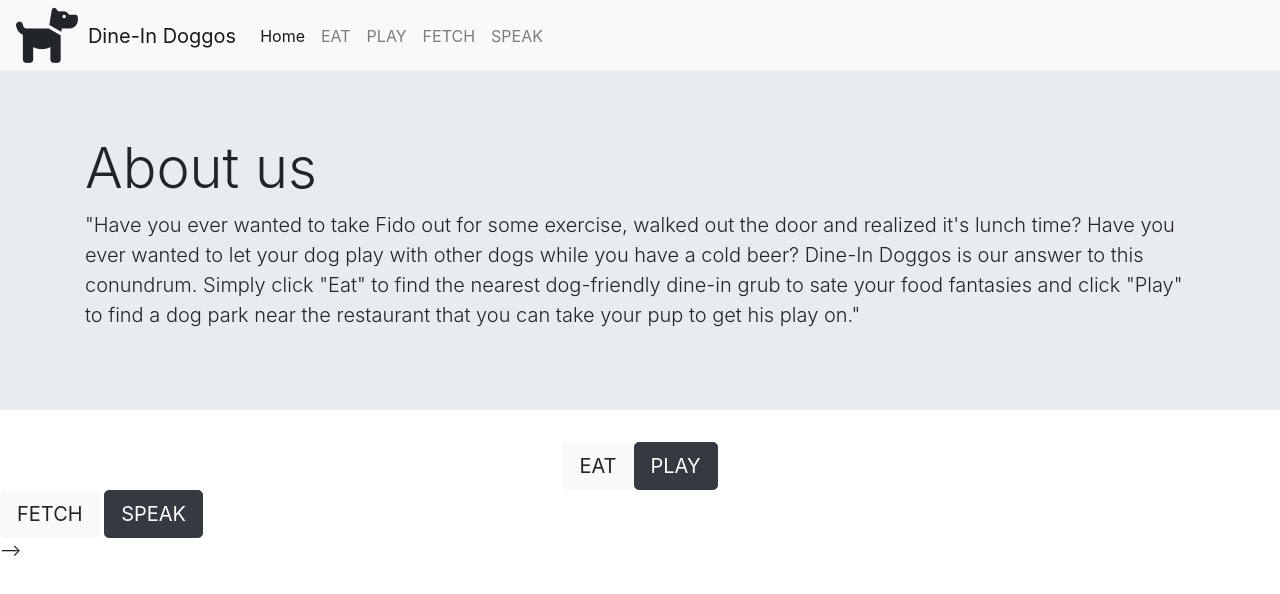
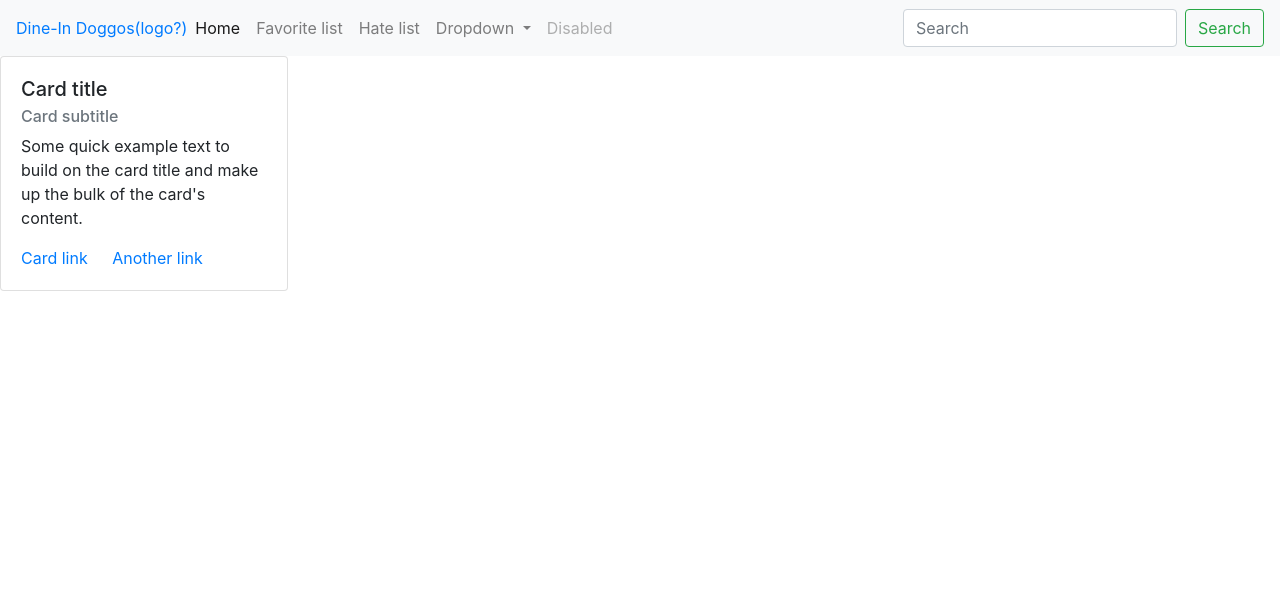
Before and after one commit to plooney81/front-end-project, a plain HTML site: page index.html in a window 1280 px wide. Drawn offline with nearby package versions, Linux system fonts and the light colour scheme.

```diff
--- a/index.html
+++ b/index.html
@@ -1,3 +1,4 @@
+<!DOCTYPE html>
 <html lang="en">
   <head>
     <meta charset="UTF-8" />
@@ -8,112 +9,89 @@
       integrity="sha384-ggOyR0iXCbMQv3Xipma34MD+dH/1fQ784/j6cY/iJTQUOhcWr7x9JvoRxT2MZw1T"
       crossorigin="anonymous"
     />
-    <link rel="stylesheet" href="style.css" />
-    <script
-      src="https://kit.fontawesome.com/0af1d80857.js"
-      crossorigin="anonymous"
-    ></script>
-    <title>With Your Pups!</title>
-    <link rel="shortcut icon" href="" type="image/x-icon">
+    <title>Dine-In Doggos</title>
+  </head>
+  <body>
     <nav class="navbar navbar-expand-lg navbar-light bg-light">
-      <i class="fas fa-dog" style="font-size: 55px"></i>
-      <a class="navbar-brand" href="index.html">Dine-In Doggos</a>
+      <a class="brand-logo" href="#">Dine-In Doggos(logo?)</a>
       <button
         class="navbar-toggler"
         type="button"
         data-toggle="collapse"
-        data-target="#navbarNav"
-        aria-controls="navbarNav"
+        data-target="#navbarSupportedContent"
+        aria-controls="navbarSupportedContent"
         aria-expanded="false"
         aria-label="Toggle navigation"
       >
         <span class="navbar-toggler-icon"></span>
       </button>
-      <div class="collapse navbar-collapse" id="navbarNav">
-        <ul class="navbar-nav">
+
+      <div class="collapse navbar-collapse" id="navbarSupportedContent">
+        <ul class="navbar-nav mr-auto">
           <li class="nav-item active">
-            <a class="nav-link" href="index.html"
+            <a class="nav-link" href="#"
               >Home <span class="sr-only">(current)</span></a
             >
           </li>
           <li class="nav-item">
-            <a class="nav-link" href="eat.html">EAT</a>
+            <a class="nav-link" href="#">Favorite list</a>
           </li>
           <li class="nav-item">
-            <a class="nav-link" href="play.html">PLAY</a>
+            <a class="nav-link" href="#">Hate list</a>
+          </li>
+          <li class="nav-item dropdown">
+            <a
+              class="nav-link dropdown-toggle"
+              href="#"
+              id="navbarDropdown"
+              role="button"
+              data-toggle="dropdown"
+              aria-haspopup="true"
+              aria-expanded="false"
+            >
+              Dropdown
+            </a>
+            <div class="dropdown-menu" aria-labelledby="navbarDropdown">
+              <a class="dropdown-item" href="#">Action</a>
+              <a class="dropdown-item" href="#">Another action</a>
+              <div class="dropdown-divider"></div>
+              <a class="dropdown-item" href="#">Something else here</a>
+            </div>
           </li>
           <li class="nav-item">
-            <a class="nav-link" href="faves.html">FETCH</a>
-          </li>
-          <li class="nav-item">
-            <a class="nav-link" href="about-us.html">SPEAK</a>
+            <a
+              class="nav-link disabled"
+              href="#"
+              tabindex="-1"
+              aria-disabled="true"
+              >Disabled</a
+            >
           </li>
         </ul>
+        <form class="form-inline my-2 my-lg-0">
+          <input
+            class="form-control mr-sm-2"
+            type="search"
+            placeholder="Search"
+            aria-label="Search"
+          />
+          <button class="btn btn-outline-success my-2 my-sm-0" type="submit">
+            Search
+          </button>
+        </form>
       </div>
     </nav>
-  </head>
-  <body>
-    <div class="jumbotron jumbotron-fluid">
-      <div class="container">
-        <h1 class="display-4">About us</h1>
-        <p class="lead">
-          "Have you ever wanted to take Fido out for some exercise, walked out
-          the door and realized it's lunch time? Have you ever wanted to let
-          your dog play with other dogs while you have a cold beer? Dine-In
-          Doggos is our answer to this conundrum. Simply click "Eat" to find the
-          nearest dog-friendly dine-in grub to sate your food fantasies and
-          click "Play" to find a dog park near the restaurant that you can take
-          your pup to get his play on."
+    <div class="card" style="width: 18rem">
+      <div class="card-body">
+        <h5 class="card-title">Card title</h5>
+        <h6 class="card-subtitle mb-2 text-muted">Card subtitle</h6>
+        <p class="card-text">
+          Some quick example text to build on the card title and make up the
+          bulk of the card's content.
         </p>
+        <a href="#" class="card-link">Card link</a>
+        <a href="#" class="card-link">Another link</a>
       </div>
     </div>
-
-    <div id="map">
-
-    </div>
-    <div class="button">
-      <a type="button" class="btn btn-light btn-lg" href="eat.html"> EAT </a>
-      <a type="button" class="btn btn-dark btn-lg" href="play.html"> PLAY </a>
-    </div>
-    <footer></footer>
-    <!-- <script
-    src="https://code.jquery.com/jquery-3.3.1.slim.min.js"
-    integrity="sha384-q8i/X+965DzO0rT7abK41JStQIAqVgRVzpbzo5smXKp4YfRvH+8abtTE1Pi6jizo"
-    crossorigin="anonymous"
-    ></script>
-    <script
-    src="https://cdnjs.cloudflare.com/ajax/libs/popper.js/1.14.3/umd/popper.min.js"
-    integrity="sha384-ZMP7rVo3mIykV+2+9J3UJ46jBk0WLaUAdn689aCwoqbBJiSnjAK/l8WvCWPIPm49"
-    crossorigin="anonymous"
-    ></script>
-    <script
-    src="https://stackpath.bootstrapcdn.com/bootstrap/4.1.3/js/bootstrap.min.js"
-    integrity="sha384-ChfqqxuZUCnJSK3+MXmPNIyE6ZbWh2IMqE241rYiqJxyMiZ6OW/JmZQ5stwEULTy"
-    crossorigin="anonymous"
-    ></script>
-
-    <script src="https://apis.google.com/js/api.js" type="text/javascript"></script>
-    <script type="text/javascript">
-      gapi.load('auth2', function() {
-        // Library loaded.
-      });
-    </script>
-    <div class="button">
-
-      <a type="button" class="btn btn-light btn-lg" href="eat.html"> EAT </a>
-      <a type="button" class="btn btn-dark btn-lg" href="play.html"> PLAY </a>
-
-      <!-- added by Kate for Saved Friendly/Unfriendly Restaurants -->
-      <a type="button" class="btn btn-light btn-lg" href="faves.html">FETCH </a>
-      <a type="button" class="btn btn-dark btn-lg" href="about-us.html">SPEAK</a>
-    </div>
-    <footer></footer>
-
-
-    <script src="https://unpkg.com/axios/dist/axios.min.js"></script> -->
-    <!-- <script src="./script.js"></script> -->
-    <!-- <script src="./favorites.js"></script> -->
-    <!-- Code below is the addin for the places library API -->
-    <!-- <script type="text/javascript" src="https://maps.googleapis.com/maps/api/js?key=AIzaSyCrK3yusa4V5Evj1A2cwdxkb_iUR-WLCVk&libraries=places"></script> -->
   </body>
 </html>
```
Also changed, not shown: play.html (+32 -4 lines), play.js (added, +52 -0 lines).
